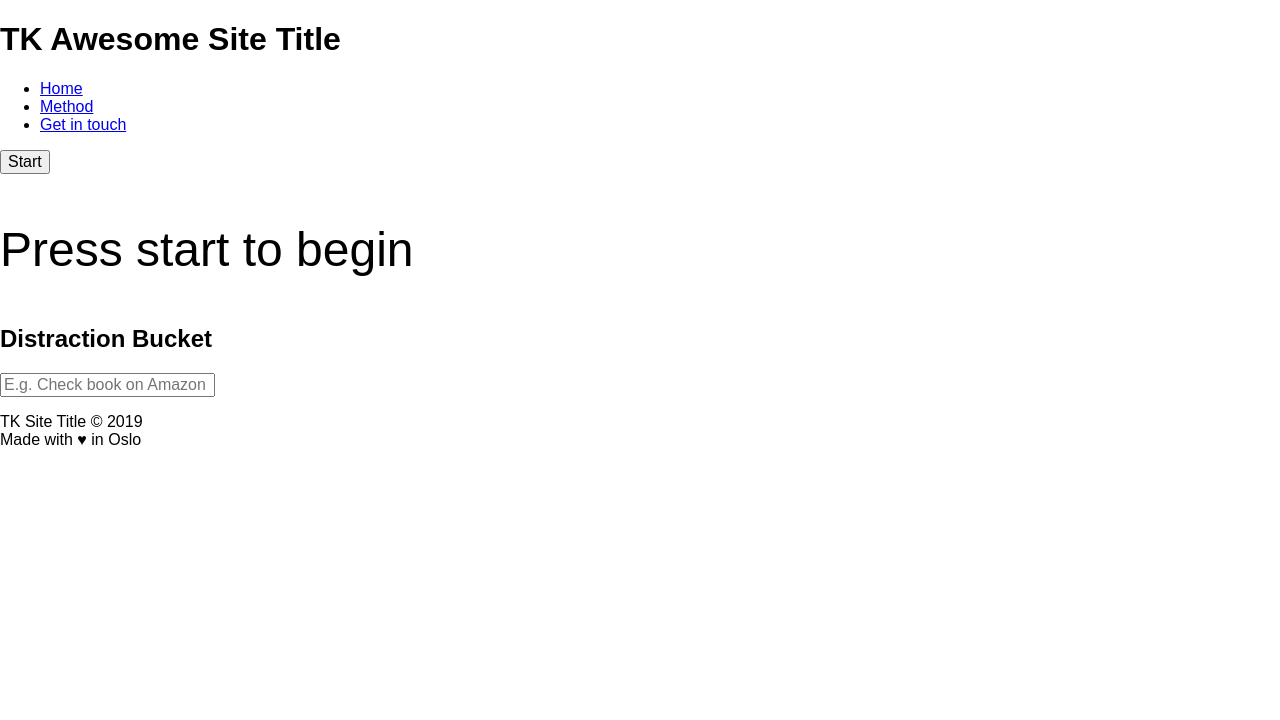
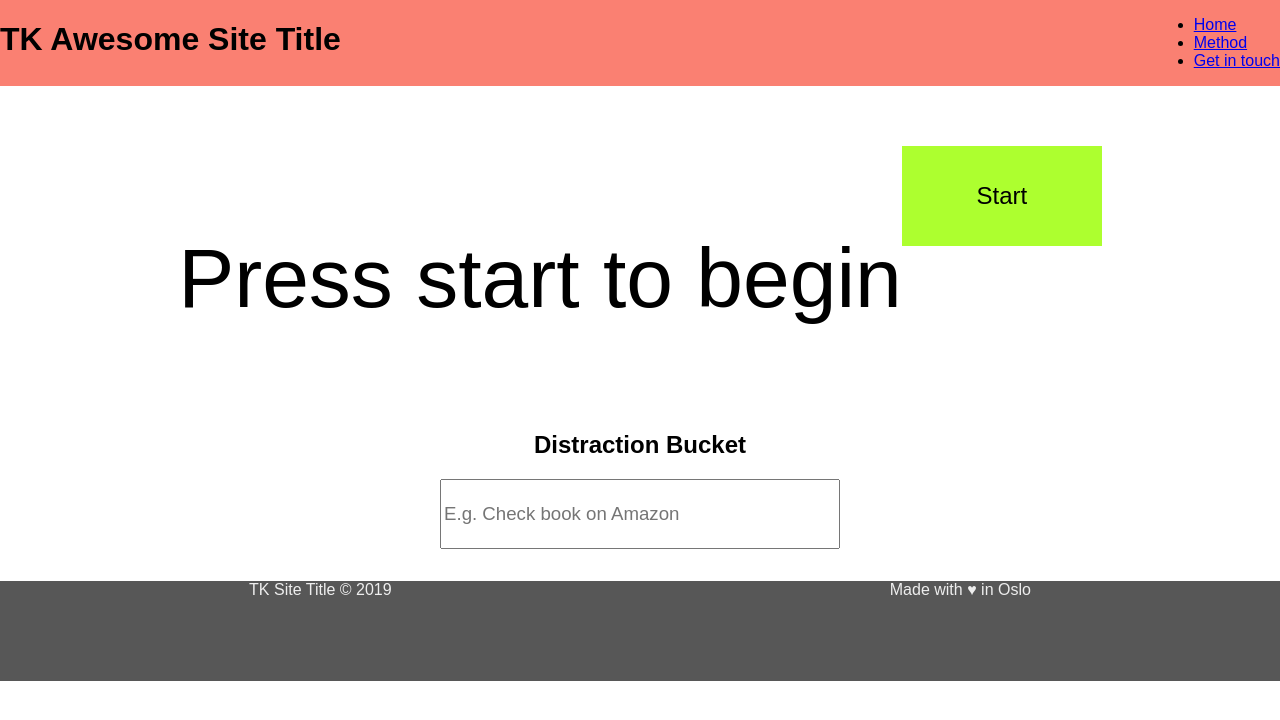
Before and after one commit to dejanantic/productivity_app, a plain HTML site: page index.html in a window 1280 px wide. Drawn offline with Linux system fonts and the light colour scheme.

Commit message:
Did some initial styling

```diff
--- a/index.html
+++ b/index.html
@@ -29,12 +29,12 @@
 
         <!-- Big ass timer goes here -->
         <div class="timer" data-status="ready">
-            <div class=" controls">
+            <p class="display">Press start to begin</p>
+            <div class="controls">
                 <button class="ctrl-btn" id="start">Start</button>
                 <button class="ctrl-btn" id="pause" hidden>Pause</button>
                 <button class="ctrl-btn" id="reset" hidden>Reset</button>
             </div>
-            <p class=" display">Press start to begin</p>
         </div>
 
         <!-- Distraction bucket -->
@@ -52,7 +52,7 @@
 
     </main>
 
-    <footer>
+    <footer class="footer">
         <div class="copryight">TK Site Title &copy; 2019</div>
         <div class="about">Made with &hearts; in Oslo</div>
     </footer>
--- a/style.css
+++ b/style.css
@@ -9,5 +9,67 @@ html {
 }
 
 .display {
-  font-size: 3em;
+  font-size: 84px;
 }
+
+.page-header {
+  background: salmon;
+  display: flex;
+  justify-content: space-between;
+}
+
+/* Timer Stuff */
+
+.controls {
+  display: flex;
+  flex-flow: column;
+  width: 200px;
+}
+
+.ctrl-btn {
+  min-height: 100px;
+  border: none;
+  font-size: 1.5em;
+}
+
+#start {
+  background: greenyellow;
+}
+
+#reset {
+  background: aquamarine;
+}
+
+#pause {
+  background: orange;
+}
+
+.timer {
+  display: flex;
+  justify-content: center;
+  margin: 60px 0 0;
+}
+
+/* Distraction bucket */
+
+.distraction-bucket {
+  display: flex;
+  flex-flow: column;
+  align-items: center;
+}
+
+.user-input {
+  height: 70px;
+  min-width: 400px;
+  font-size: 14pt;
+}
+
+/* Footer stuff */
+
+.footer {
+  background: #575757;
+  color: #eee;
+  display: flex;
+  justify-content: space-around;
+  min-height: 100px;
+}
```
